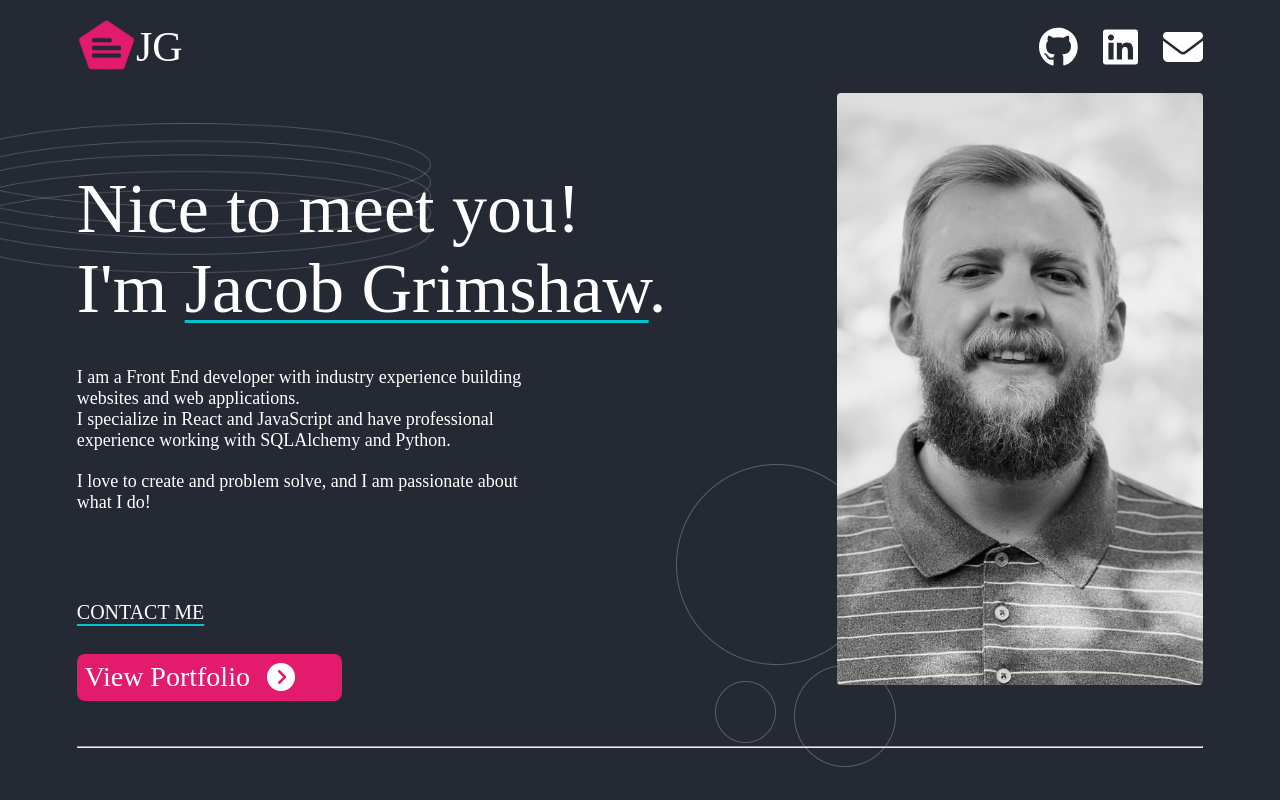
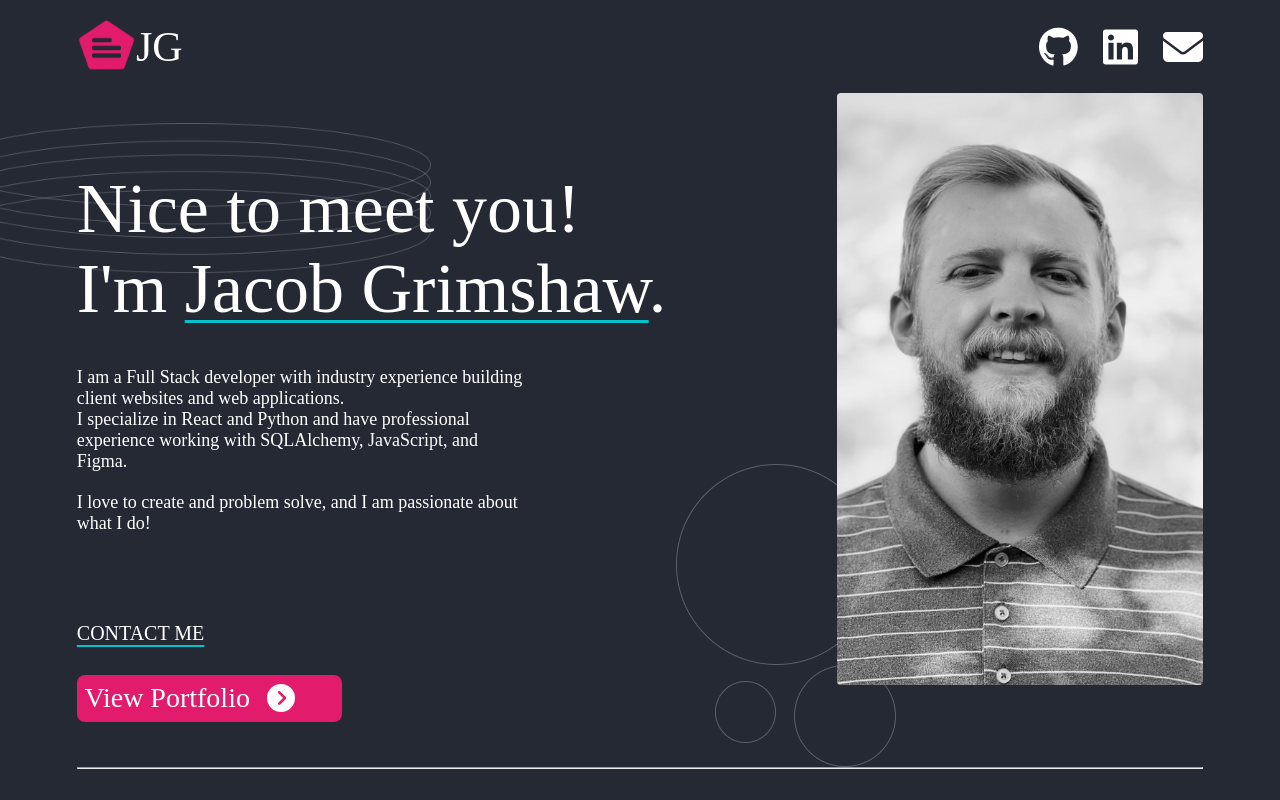
Before and after one commit to jkgrim/portfolio, a React (Create React App) app: page / in a window 1280 px wide. Shown: the top 800 px of the page. Built offline with nearby package versions, Linux system fonts and the light colour scheme; a web font is replaced by a local one.

Commit message:
changes intro message

```diff
--- a/src/App.js
+++ b/src/App.js
@@ -85,13 +85,13 @@ function App() {
 
             <div className="subtext-wrapper">
               <div className="subtext">
-                I am a Front End developer with industry experience building
-                websites and web applications.
+                I am a Full Stack developer with industry experience building
+                client websites and web applications.
               </div>
 
               <div className="subtext">
-                I specialize in React and JavaScript and have professional
-                experience working with SQLAlchemy and Python.
+                I specialize in React and Python and have professional
+                experience working with SQLAlchemy, JavaScript, and Figma.
               </div>
 
               <div className="subtext bottom">
```
